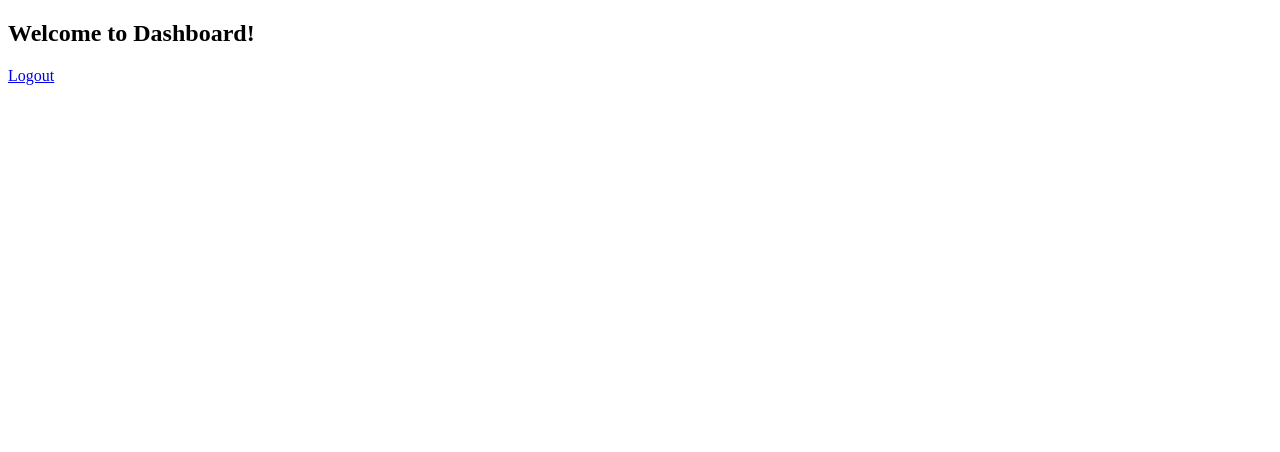
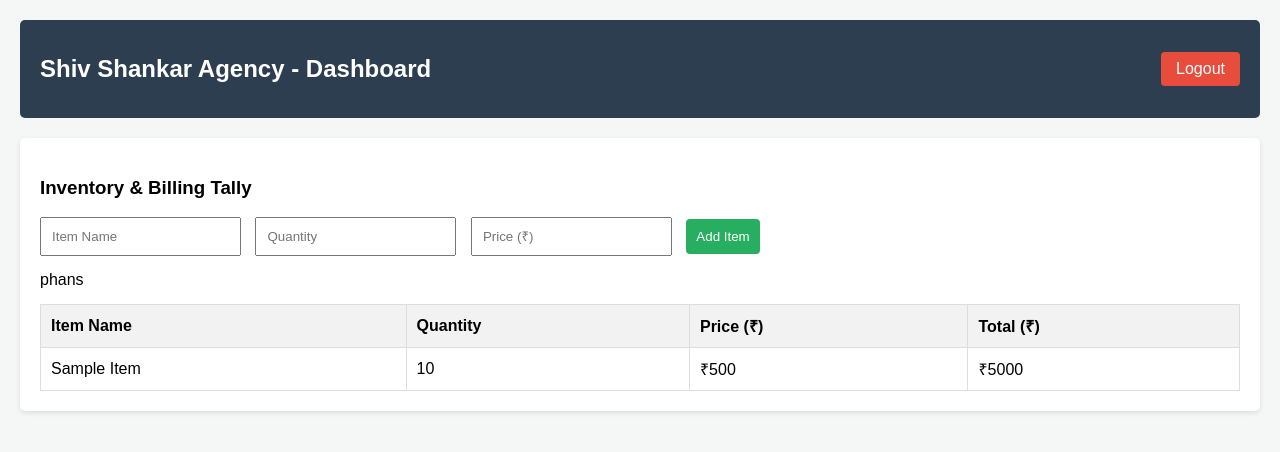
Before and after one commit to anshuredhu2-beep/vita-agency, a Flask app: page /dashboard in a window 1280 px wide. Shown: the top 452 px of the page. Run offline with Flask 3, Linux system fonts and the light colour scheme; the visitor is signed in with stand-in values (Sample User, id 1).

Commit message:
Update professional shop dashboard UI

```diff
--- a/templates/dashboard.html
+++ b/templates/dashboard.html
@@ -1,8 +1,85 @@
 <!DOCTYPE html>
 <html>
-<head><title>Dashboard - Shiv Shankar Agency</title></head>
+<head>
+    <title>Dashboard - Shiv Shankar Agency</title>
+    <style>
+        body { font-family: Arial, sans-serif; margin: 20px; background-color: #f4f7f6; }
+        .header { display: flex; justify-content: space-between; align-items: center; background: #2c3e50; color: white; padding: 15px 20px; border-radius: 5px; }
+        .logout-btn { background: #e74c3c; color: white; padding: 8px 15px; text-decoration: none; border-radius: 4px; }
+        .container { margin-top: 20px; background: white; padding: 20px; border-radius: 5px; box-shadow: 0 2px 5px rgba(0,0,0,0.1); }
+        table { width: 100%; border-collapse: collapse; margin-top: 15px; }
+        th, td { border: 1px solid #ddd; padding: 10px; text-align: left; }
+        th { background-color: #f2f2f2; }
+        .form-group { margin-bottom: 15px; }
+        input, button { padding: 10px; margin-right: 10px; }
+        button { background: #27ae60; color: white; border: none; border-radius: 4px; cursor: pointer; }
+    </style>
+</head>
 <body>
-    <h2>Welcome to Dashboard!</h2>
-    <a href="/login">Logout</a>
+
+    <div class="header">
+        <h2>Shiv Shankar Agency - Dashboard</h2>
+        <a href="/login" class="logout-btn">Logout</a>
+    </div>
+
+    <div class="container">
+        <h3>Inventory & Billing Tally</h3>
+
+        <!-- Add Item Form -->
+        <div class="form-group">
+            <input type="text" id="itemName" placeholder="Item Name">
+            <input type="number" id="itemQty" placeholder="Quantity">
+            <input type="number" id="itemPrice" placeholder="Price (₹)">
+            <button onclick="addItem()">Add Item</button>
+        </div>
+
+        <!-- Items Table -->
+        <table>
+            <thead>
+                <tr>
+                    <th>Item Name</th>
+                    <th>Quantity</th>
+                    <th>Price (₹)</th>
+                    <th>Total (₹)</th>
+                </tr>
+            phans</thead>
+            <tbody id="itemTableBody">
+                <tr>
+                    <td>Sample Item</td>
+                    <td>10</td>
+                    <td>₹500</td>
+                    <td>₹5000</td>
+                </tr>
+            </tbody>
+        </table>
+    </div>
+
+    <script>
+        function addItem() {
+            let name = document.getElementById('itemName').value;
+            let qty = document.getElementById('itemQty').value;
+            let price = document.getElementById('itemPrice').value;
+
+            if(name && qty && price) {
+                let tableBody = document.getElementById('itemTableBody');
+                let total = qty * price;
+                let row = `<tr>
+                    <td>${name}</td>
+                    <td>${qty}</td>
+                    <td>₹${price}</td>
+                    <td>₹${total}</td>
+                </tr>`;
+                tableBody.innerHTML += row;
+
+                // Clear inputs
+                document.getElementById('itemName').value = '';
+                document.getElementById('itemQty').value = '';
+                document.getElementById('itemPrice').value = '';
+            } else {
+                alert("Please fill all fields!");
+            }
+        }
+    </script>
+
 </body>
 </html>
```
